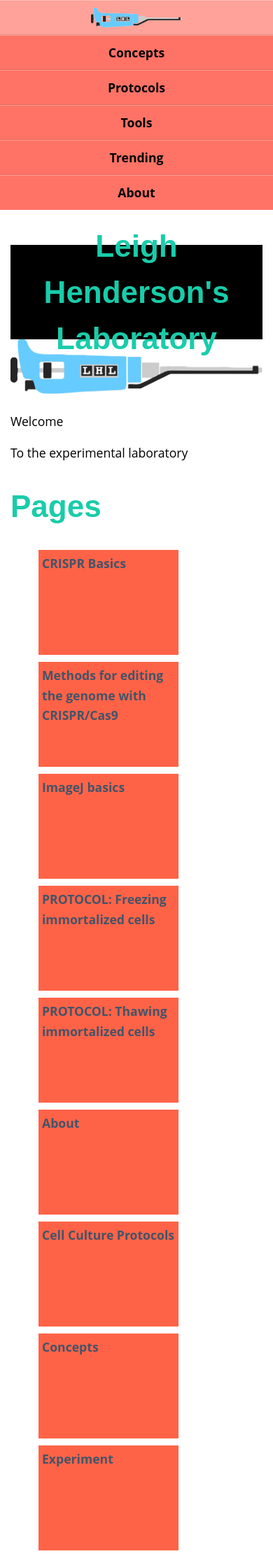
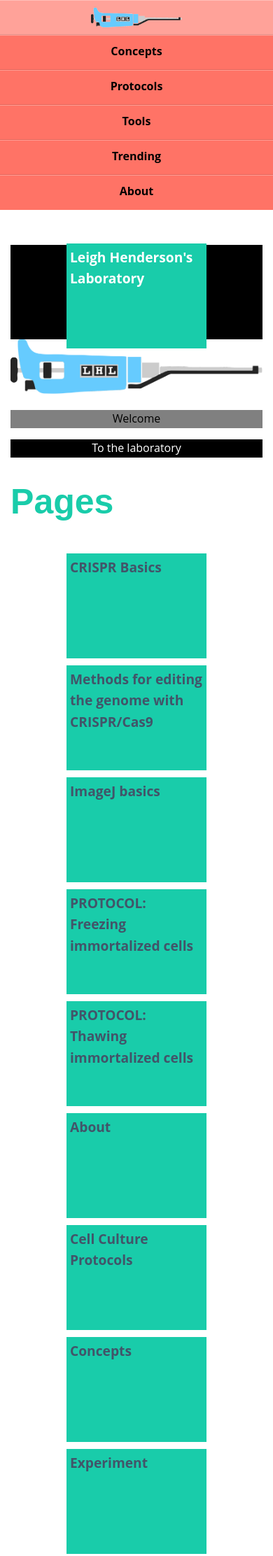
Before and after one commit to LeighHenderson/LeighHenderson.github.io, a Jekyll site: the page built from index.html, in a window 390 px wide. Shown: the top 2224 px of the page at 70% size. Built offline with Jekyll 4.4.1, drawn with Linux system fonts in a browser that asks for light colours.

Commit message:
Fixed up flexbox on the home page and began to incorporate responsive typography.

```diff
--- a/assets/css/base.css
+++ b/assets/css/base.css
@@ -44,9 +44,14 @@ body {
   margin: 0;
   color: #000000;
   font-family: "Open Sans", sans-serif;
-  font-size: 1.1em;
   line-height: 1.6;
-  -webkit-font-smoothing: antialiased; }
+  font-size: 16px; }
+  @media only screen and (min-width: 800px) {
+    body {
+      font-size: 18px; } }
+  @media only screen and (min-width: 1200px) {
+    body {
+      font-size: 20px; } }
 
 h1,
 h2,
@@ -57,15 +62,19 @@ h3 {
   line-height: 1.5; }
 
 h1 {
-  color: #19CCAA;
-  font-size: 2.5em; }
+  font-size: 3.129em;
+  line-height: 1.2;
+  color: #19CCAA; }
   h1 a,
   h1 a:visited {
     text-decoration: none;
     color: #19CCAA; }
 
 h2 {
-  font-size: 2em; }
+  font-size: 2.3353em; }
+
+h3 {
+  font-size: 1.769em; }
 
 a,
 a:visited {
@@ -100,8 +109,6 @@ time {
 
 /* Flexbox set-up */
 .flex-container {
-  display: -ms-flexbox;
-  display: flex;
   padding: 0;
   margin: 0;
   list-style: none;
@@ -109,22 +116,18 @@ time {
   flex-flow: row wrap;
   -ms-flex-pack: distribute;
   justify-content: space-around;
-  -ms-flex-align: center;
-  align-items: center;
-  -ms-flex-line-pack: center;
-  align-content: center; }
+  display: -ms-flexbox;
+  display: flex; }
 
 .flex-item {
-  -ms-flex-positive: 1;
-  flex-grow: 1;
-  background: tomato;
+  background: #19CCAA;
   padding: 5px;
   width: 200px;
   height: 150px;
   margin-top: 10px;
   color: white;
   font-weight: bold;
-  font-size: 1em;
+  font-size: 1.2em;
   text-align: left; }
 
 /* Felxbox navigation bar */
--- a/index.html
+++ b/index.html
@@ -2,23 +2,25 @@
 layout: default
 ---
   <header>
-    <h1><p>{{ site.title }}</p></h1>
+    <ul class ="flex-container">
+      <li class="flex-item">{{ site.title }}</li>
+    </ul>
   </header>
 
   <img src="{{ site.url }}{{ site.logo}}" alt="LCL pipettor logo" width="100%">
 
-  <div class="row">
+  <div style="text-align:center" class="row">
     <div class="one-third column">
-    <p> Welcome </p>
+    <p style="background:gray"> Welcome </p>
     </div>
     <div class="two-thirds column">
-    <p> To the experimental laboratory </p>
+    <p style="background:black; color:white"> To the laboratory </p>
     </div>
   </div>
 
   <h1>Pages</h1>
 
-  <ul class ="flex-conainer">
+  <ul class ="flex-container">
     {% for page in site.pages %} {% if page.title %}
       <li class ="flex-item"><a class="page-link" href="{{ page.url | prepend: site.baseurl }}">{{ page.title }}</a></li>
     {% endif %} {% endfor %}
```
Also changed, not shown: _dev/sass/base.scss (+19 -13 lines).
